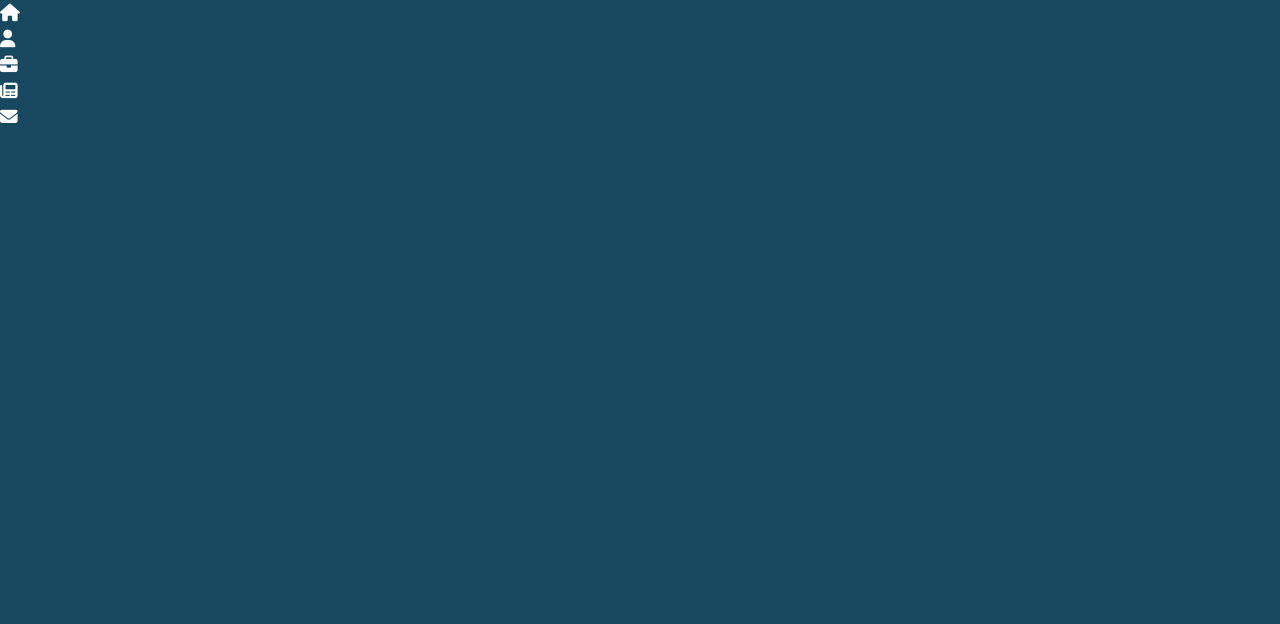
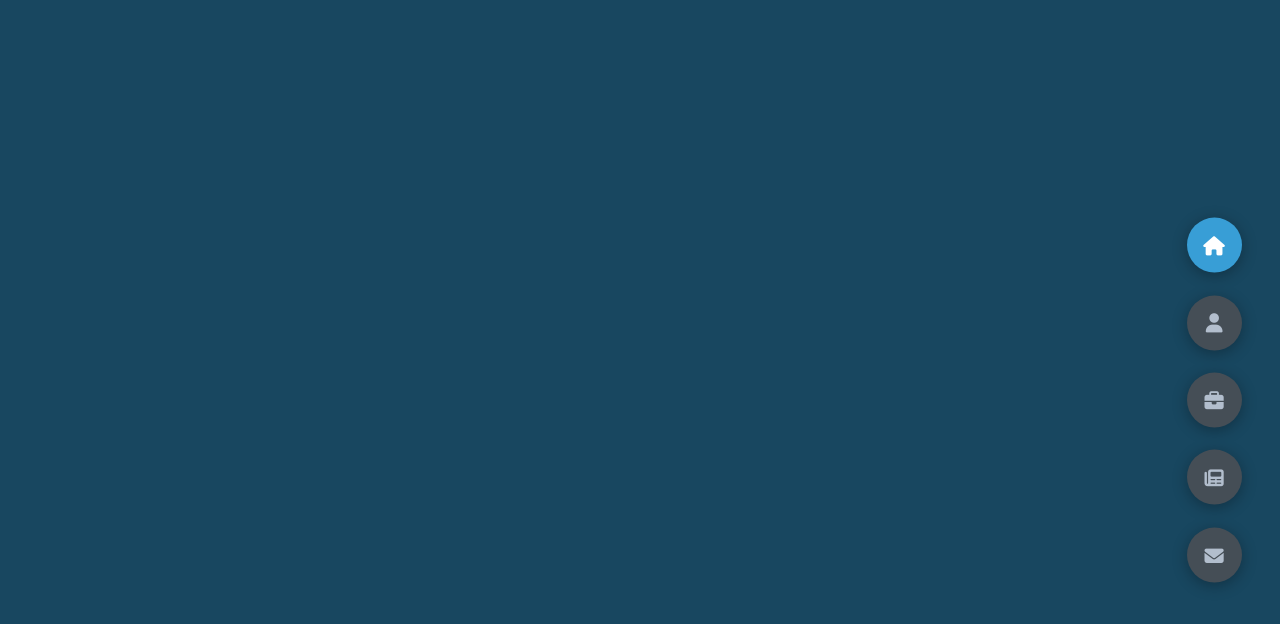
Before and after one commit to Pavel-Kn/Portfolio-Website, a plain HTML site: page index.html in a window 1280 px wide. Drawn offline with Linux system fonts and the light colour scheme.

Commit message:
add control buttons and switching

```diff
--- /dev/null
+++ b/app.js
@@ -0,0 +1,17 @@
+const sections = document.querySelectorAll('.section');
+const sectBtns = document.querySelectorAll('.controllers');
+const sectBtn = document.querySelectorAll('.control');
+const allSections = document.querySelector('.main-content')
+
+function PageTransitions(){
+    // Button click active class
+    for(let i = 0; i < sectBtn.length; i++){
+        sectBtn[i].addEventListener('click', function(){
+            let currentBtn = document.querySelectorAll('.active-btn');
+            currentBtn[0].className = currentBtn[0].className.replace('active-btn', '')
+            this.className += ' active-btn';
+        })
+    }
+}
+
+PageTransitions();
--- a/index.html
+++ b/index.html
@@ -39,5 +39,7 @@
             <i class="fa-solid fa-envelope"></i>
         </div>
     </div>
+
+    <script src="app.js"></script>
 </body>
 </html>
--- a/styles/styles.scss
+++ b/styles/styles.scss
@@ -19,6 +19,7 @@
     --color-grey-6: #12181b;
     --br-sm-2: 14px;
     --transition-all: all 0.4s ease-in-out;
+    --box-shadow-1: 0 3px 15px rgba(0,0,0,0.3)
 }
 
 body{
@@ -81,3 +82,41 @@ section{
     display: none;
     transform: translateY(0) scale(1);
 }
+
+//controls
+.controllers{
+    position: fixed;
+    z-index: 10;
+    top: 50%;
+    right: 3%;
+    display: flex;
+    flex-direction: column;
+    align-items: center;
+    justify-content: center;
+    transform: translateY(-50%);
+    .active-btn{
+        background-color: var(--color-secondary) !important;
+        transition: var(--transition-all);
+        i{
+            color: var(--color-white) !important;
+        }
+    }
+    .control{
+        padding: 1rem;
+        cursor: pointer;
+        background-color: var(--color-grey-4);
+        border-radius: 50%;
+        width: 55px;
+        height: 55px;
+        display: flex;
+        justify-content: center;
+        align-items: center;
+        margin: 0.7rem 0;
+        box-shadow: var(--box-shadow-1);
+        i{
+            font-size:  1.2rem;
+            color: var(--color-grey-2);
+            pointer-events: none;
+        }
+    }
+}
```
Also changed, not shown: styles/styles.css, 2 other files.
